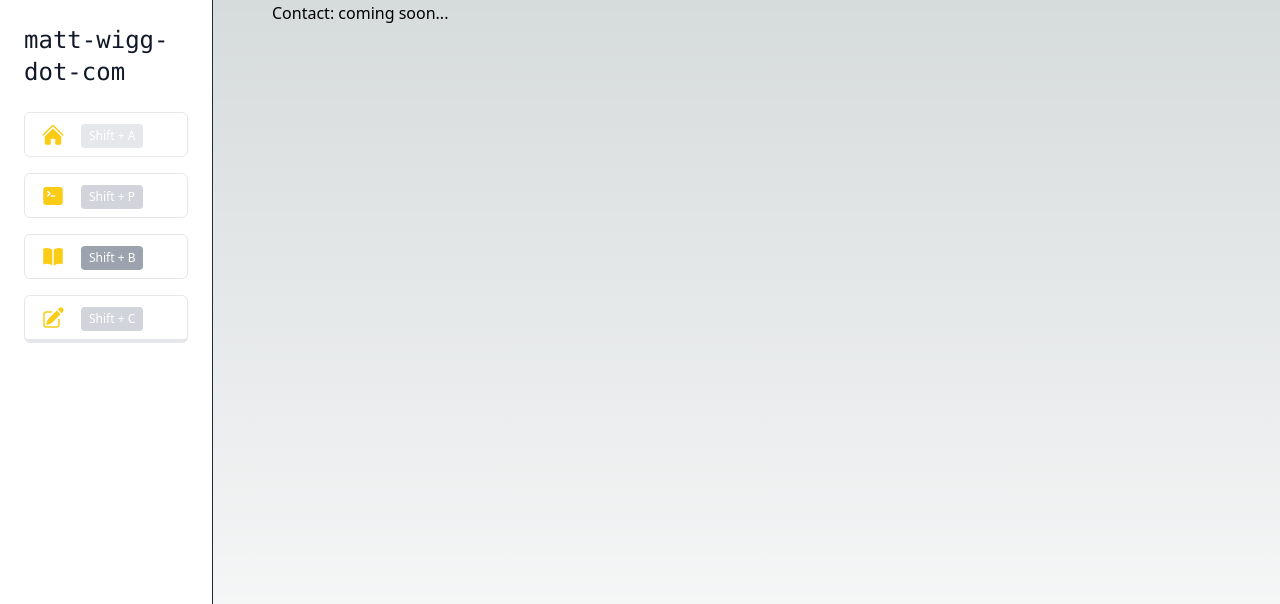
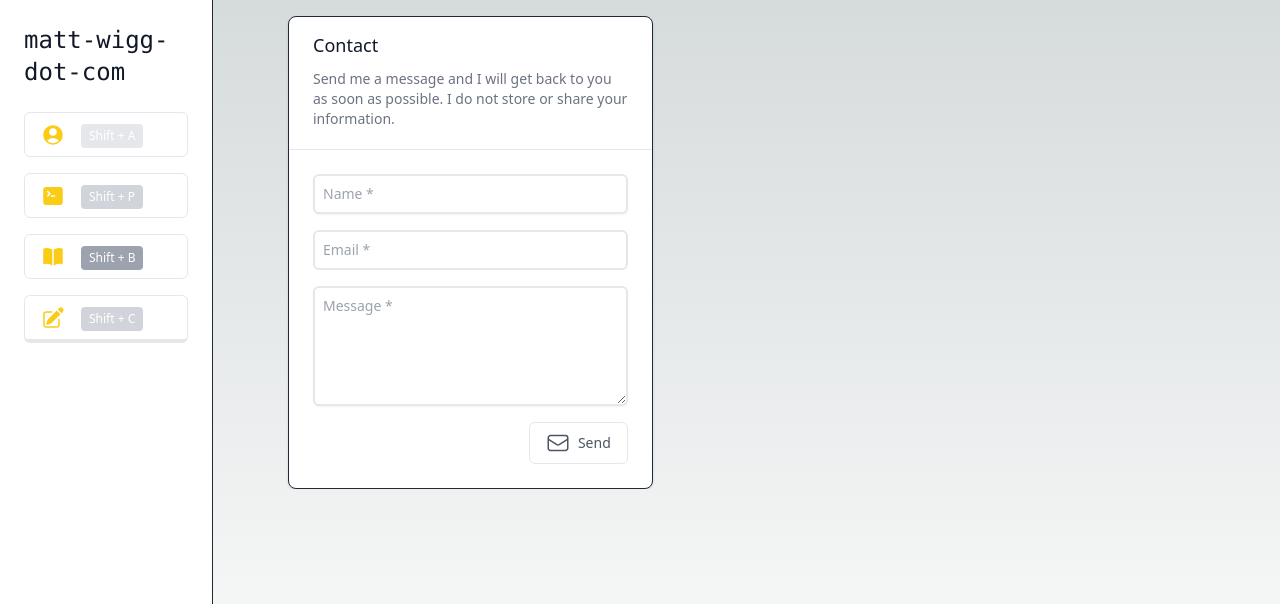
Before and after one commit to matt-wigg/matt-wigg-dot-com, a Next.js app: page /contact in a window 1280 px wide. Shown: the top 604 px of the page. Built offline with nearby package versions, Linux system fonts and the light colour scheme.

Commit message:
about icon and contact start

```diff
--- a/src/app/contact/page.tsx
+++ b/src/app/contact/page.tsx
@@ -1,7 +1,17 @@
 import { Inter } from 'next/font/google';
+import HomeContactForm from '@/components/ContactForm';
 
 const inter = Inter({ subsets: ['latin'] });
 
 export default function Contact() {
-  return <main>Contact: coming soon...</main>;
+  return (
+    <main className='flex md:flex-row flex-col pt-4'>
+      <div className=' md:w-2/5 md:flex md:flex-col'>
+        <HomeContactForm />
+      </div>
+      <div className='md:w-3/5 md:flex md:flex-col'>
+        <div className='pb-4'></div>
+      </div>
+    </main>
+  );
 }
--- a/src/app/page.tsx
+++ b/src/app/page.tsx
@@ -1,7 +1,7 @@
 import HomeTabs from '@/components/HomeTabs/HomeTabs';
 import ResumeDownload from '@/components/ResumeDownload';
 import Profile from '@/components/Profile';
-import HomeContactForm from '@/components/HomeContactForm';
+import HomeContactForm from '@/components/ContactForm';
 import { Inter } from 'next/font/google';
 
 const inter = Inter({ subsets: ['latin'] });
@@ -19,11 +19,9 @@ export default function Home() {
           <Profile />
         </div>
         <div className='pb-4'>
-          <HomeContactForm />
-        </div>
-        <div className='pb-4'>
           <ResumeDownload />
         </div>
+        <div className='pb-4'>{/* <HomeContactForm /> */}</div>
       </div>
     </main>
   );
--- a/src/components/HomeContactForm.tsx
+++ b/src/components/ContactForm.tsx
@@ -8,7 +8,7 @@ import {
   ArrowPathIcon,
 } from '@heroicons/react/24/outline';
 
-const HomeContactForm = () => {
+const ContactForm = () => {
   const [loading, setLoading] = useState(false);
   const [success, setSuccess] = useState(false);
   const [error, setError] = useState(false);
@@ -181,4 +181,4 @@ const HomeContactForm = () => {
   );
 };
 
-export default HomeContactForm;
+export default ContactForm;
--- a/src/components/Navbar.tsx
+++ b/src/components/Navbar.tsx
@@ -1,7 +1,7 @@
 'use client';
 import React, { useState, useEffect } from 'react';
 import {
-  HomeIcon,
+  UserCircleIcon,
   CommandLineIcon,
   PencilSquareIcon,
   BookOpenIcon,
@@ -62,7 +62,7 @@ const Navbar = () => {
                   : ''
               }`}
             >
-              <HomeIcon className='h-6 w-6 text-yellow-400' />
+              <UserCircleIcon className='h-6 w-6 text-yellow-400' />
               <span className='ml-4'>
                 <span
                   className={`inline-block text-white dark:text-gray-400 rounded px-2 py-1 text-xs mr-2 transition duration-150 ease-in-out bg-gray-200 dark:bg-gray-700
@@ -166,7 +166,7 @@ const Navbar = () => {
                   className='bg-white dark:bg-zinc-950 hover:bg-gray-100 dark:hover:bg-gray-800 rounded-md px-4 py-2 border border-gray-200 dark:border-gray-700 flex items-center justify-start w-full'
                   onClick={() => toggleMenu()}
                 >
-                  <HomeIcon className='h-6 w-6 text-yellow-400' />
+                  <UserCircleIcon className='h-6 w-6 text-yellow-400' />
                   <span className='ml-4'>About</span>
                 </button>
               </Link>
--- a/src/components/Profile.tsx
+++ b/src/components/Profile.tsx
@@ -36,8 +36,8 @@ const Profile = () => {
         <div className='px-4 py-3 sm:px-6'>
           <p className='font-light text-gray-500 dark:text-gray-400 pb-3'>
             I&apos;m a full-stack software engineer originally from England, now
-            living in San Diego. In my spare time I enjoy surfing, hiking, and
-            soccer (football). I hope to one day own a dog.
+            living in San Diego. In my spare time I enjoy surfing, hiking,
+            poker, and soccer (football). I hope to one day own a dog.
           </p>
         </div>
       </article>
```
